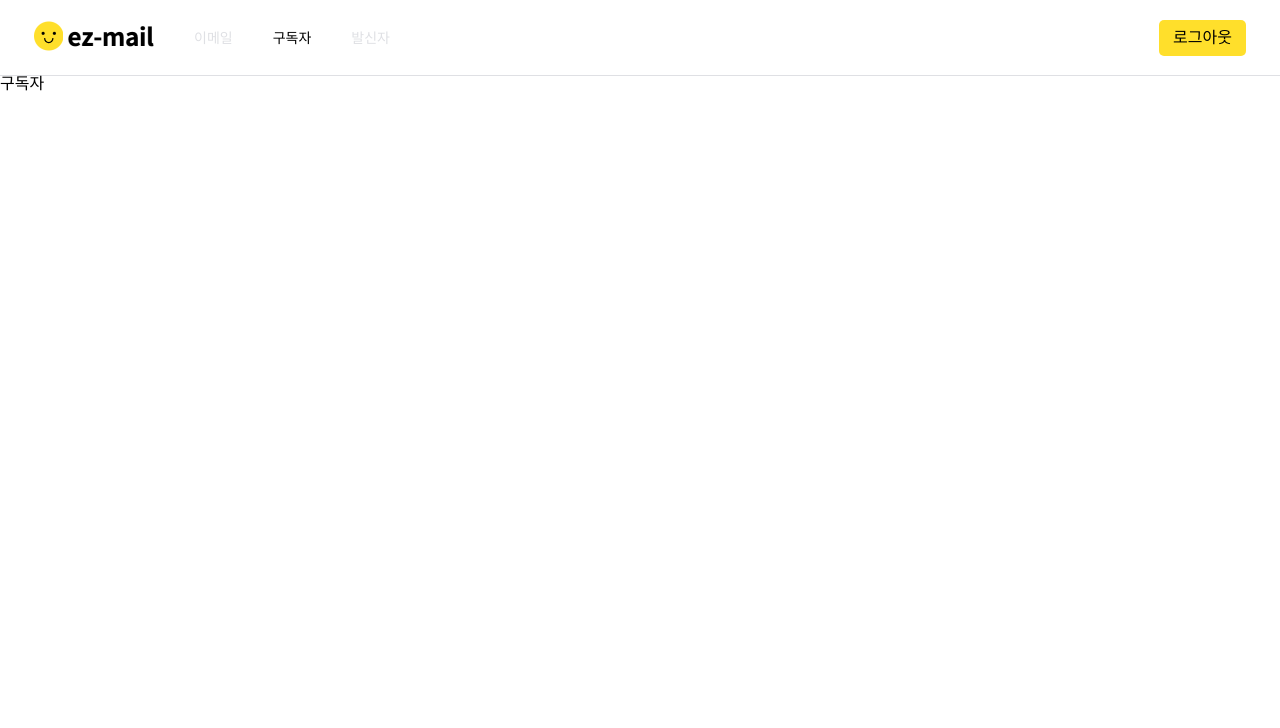
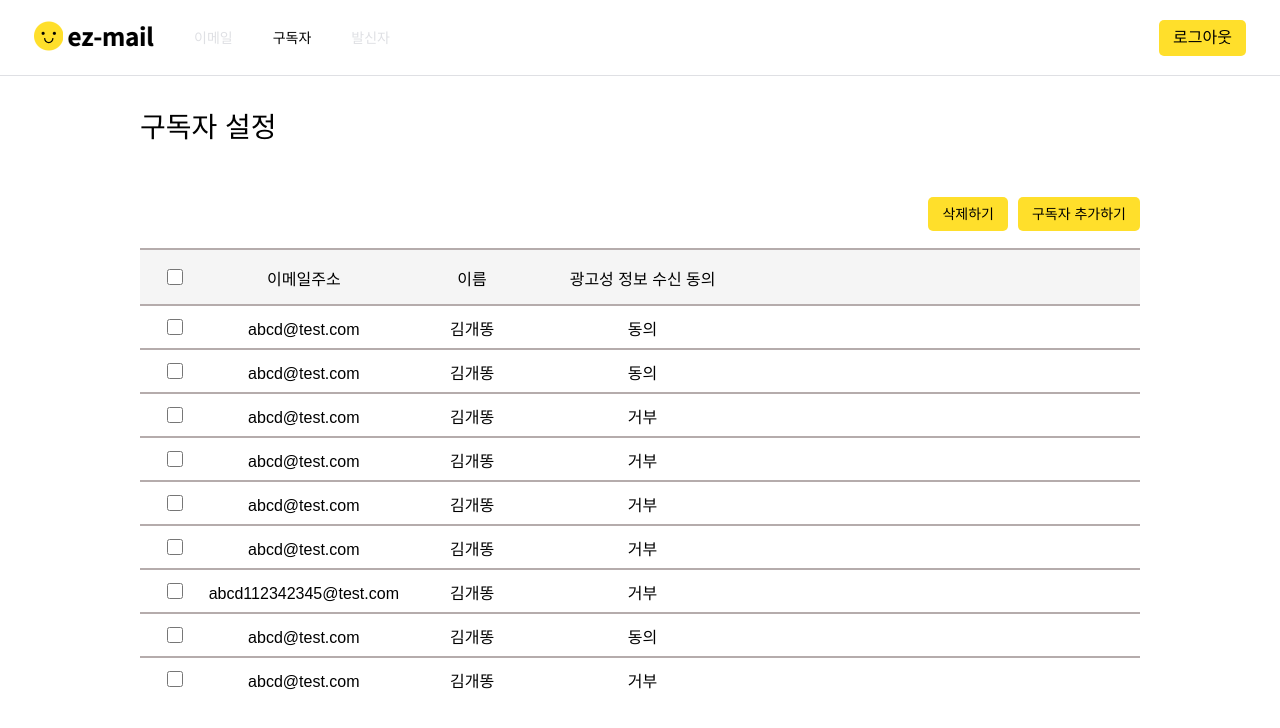
Before and after one commit to ez-mail/ez-mail-client-web, a React (Create React App) app: page /subscribers in a window 1280 px wide. Shown: the top 728 px of the page. Built offline with nearby package versions, Linux system fonts and the light colour scheme.

Commit message:
feat: 구독자 페이지 추가 & 이전 페이지들 style 수정 1. 구독자 페이지 추가했습니다. 2. 공통 버튼 컴포넌트 추가했습니다. 3. subscriber 파일을 subscriber 폴더 안으로 이동했습니다. 4. 이전 페이지들 잘못 적용된 css 수정하였습니다.

```diff
--- a/package.json
+++ b/package.json
@@ -1,6 +1,6 @@
 {
   "name": "client",
-  "version": "0.8.0",
+  "version": "0.9.0",
   "private": true,
   "dependencies": {
     "@fortawesome/fontawesome-svg-core": "^6.3.0",
--- /dev/null
+++ b/src/components/CommonButton.jsx
@@ -0,0 +1,34 @@
+import React from 'react';
+import styled from 'styled-components';
+
+export default function CommonButton({
+  children,
+  padding,
+  color,
+  backgroundColor,
+  fontSize,
+  fontWeight,
+  onClick,
+}) {
+  return (
+    <Button
+      padding={padding}
+      color={color}
+      backgroundColor={backgroundColor}
+      fontSize={fontSize}
+      fontWeight={fontWeight}
+      onClick={onClick}
+    >
+      {children}
+    </Button>
+  );
+}
+
+const Button = styled.button`
+  padding: ${props => props.padding || '10px 14px'};
+  border-radius: 5px;
+  background-color: ${props => props.backgroundColor || '#ffdf2b'};
+  font-size: ${props => props.fontSize || '14px'};
+  font-weight: ${props => props.fontWeight || '500'};
+  cursor: pointer;
+`;
--- a/src/pages/Subscribers.jsx
+++ /dev/null
@@ -1,5 +0,0 @@
-import React from 'react';
-
-export default function Subscribers() {
-  return <div>구독자</div>;
-}
--- a/src/pages/emails/EmailEditingStep01.jsx
+++ b/src/pages/emails/EmailEditingStep01.jsx
@@ -172,15 +172,15 @@ const Title = styled.span`
 const SubscriberTable = styled.div`
   overflow: auto;
   height: 300px;
+  border-top: 2px solid #b5acac;
   table {
     width: 100%;
     thead {
       position: sticky;
-      top: -1px;
+      top: 0;
       background-color: #f5f5f5;
       tr {
         padding: 30px 0;
-        border-top: 2px solid #b5acac;
         &:last-child {
           border-bottom: 2px solid #b5acac;
         }
--- a/src/pages/emails/Emails.jsx
+++ b/src/pages/emails/Emails.jsx
@@ -131,14 +131,13 @@ const MainContainer = styled.div`
   display: flex;
   flex-direction: column;
   width: 1000px;
-  height: 640px;
   margin: auto;
 `;
 
 const ContentRows = styled.ul`
   overflow: auto;
   width: 1000px;
-  height: 640px;
+  height: 440px;
   margin: auto;
 `;
 
--- /dev/null
+++ b/src/pages/subscribers/Subscribers.jsx
@@ -0,0 +1,215 @@
+import React from 'react';
+import { useNavigate } from 'react-router-dom';
+import styled from 'styled-components';
+
+import CommonButton from '../../components/CommonButton';
+
+const subscribersData = [
+  {
+    _id: '12315',
+    email: 'abcd@test.com',
+    name: '김개똥',
+    adAgreement: true,
+  },
+  {
+    _id: '123151',
+    email: 'abcd@test.com',
+    name: '김개똥',
+    adAgreement: true,
+  },
+  {
+    _id: '123152',
+    email: 'abcd@test.com',
+    name: '김개똥',
+    adAgreement: false,
+  },
+  {
+    _id: '123153',
+    email: 'abcd@test.com',
+    name: '김개똥',
+    adAgreement: false,
+  },
+  {
+    _id: '123154',
+    email: 'abcd@test.com',
+    name: '김개똥',
+    adAgreement: false,
+  },
+  {
+    _id: '123155',
+    email: 'abcd@test.com',
+    name: '김개똥',
+    adAgreement: false,
+  },
+  {
+    _id: '123156',
+    email: 'abcd112342345@test.com',
+    name: '김개똥',
+    adAgreement: false,
+  },
+  {
+    _id: '123157',
+    email: 'abcd@test.com',
+    name: '김개똥',
+    adAgreement: true,
+  },
+  {
+    _id: '123158',
+    email: 'abcd@test.com',
+    name: '김개똥',
+    adAgreement: false,
+  },
+  {
+    _id: '123159',
+    email: 'abcd@test.com',
+    name: '김개똥',
+    adAgreement: false,
+  },
+];
+export default function Subscribers() {
+  const navigate = useNavigate();
+
+  const handleDeleteSubscriberButtonClick = () => {
+    console.log('구독자 삭제');
+  };
+
+  const handleNewSubscriberButtonClick = () => {
+    console.log('구독자 추가 화면 이동');
+    navigate(`/subscribers/addition`);
+  };
+
+  const tableHead = (
+    <tr>
+      <td>
+        <input type="checkbox" />
+      </td>
+      <td>이메일주소</td>
+      <td>이름</td>
+      <td>광고성 정보 수신 동의</td>
+    </tr>
+  );
+
+  const subscribers = subscribersData.map(item => {
+    return (
+      <tr>
+        <td>
+          <input type="checkbox" />
+        </td>
+        <td>{item.email}</td>
+        <td>{item.name}</td>
+        <td>{item.adAgreement ? '동의' : '거부'}</td>
+      </tr>
+    );
+  });
+
+  return (
+    <section>
+      <MainContainer>
+        <Title>구독자 설정</Title>
+        <ContainerNav>
+          <CommonButton onClick={handleDeleteSubscriberButtonClick}>
+            삭제하기
+          </CommonButton>
+          <CommonButton onClick={handleNewSubscriberButtonClick}>
+            구독자 추가하기
+          </CommonButton>
+        </ContainerNav>
+        <SubscriberTable>
+          <table>
+            <thead>{tableHead}</thead>
+            <tbody>{subscribers}</tbody>
+          </table>
+        </SubscriberTable>
+      </MainContainer>
+    </section>
+  );
+}
+
+const MainContainer = styled.div`
+  display: flex;
+  flex-direction: column;
+  width: 1000px;
+  margin: auto;
+`;
+
+const Title = styled.span`
+  padding: 38px 0;
+  font-size: 28px;
+  font-weight: 500;
+`;
+
+const SubscriberTable = styled.div`
+  overflow: auto;
+  height: 440px;
+  table {
+    width: 100%;
+    thead {
+      position: sticky;
+      top: -1px;
+      background-color: #f5f5f5;
+      tr {
+        padding: 30px 0;
+        &:last-child {
+          border-bottom: 2px solid #b5acac;
+        }
+      }
+      td {
+        padding: 16px 0;
+        text-align: center;
+        &:nth-child(1) {
+          width: 7%;
+        }
+        &:nth-child(2) {
+          width: 15%;
+        }
+        &:nth-child(3) {
+          width: 15%;
+        }
+        &:nth-child(4) {
+          padding: 0 400px 0 0;
+          width: 60%;
+        }
+      }
+    }
+    tbody {
+      tr {
+        padding: 30px 0;
+        border-top: 2px solid #b5acac;
+        &:last-child {
+          border-bottom: 2px solid #b5acac;
+        }
+      }
+      td {
+        padding: 10px 0;
+        text-align: center;
+        &:nth-child(1) {
+          width: 7%;
+        }
+        &:nth-child(2) {
+          width: 15%;
+        }
+        &:nth-child(3) {
+          width: 15%;
+        }
+        &:nth-child(4) {
+          padding: 0 400px 0 0;
+          width: 60%;
+        }
+      }
+    }
+  }
+  input {
+    width: 16px;
+    height: 16px;
+    cursor: pointer;
+  }
+`;
+
+const ContainerNav = styled.div`
+  display: flex;
+  justify-content: flex-end;
+  align-items: center;
+  height: 70px;
+  border-bottom: 2px solid #b5acac;
+  gap: 10px;
+`;
--- a/src/routes/index.jsx
+++ b/src/routes/index.jsx
@@ -11,7 +11,7 @@ import Step01 from '../pages/emails/EmailEditingStep01';
 import Step02 from '../pages/emails/EmailEditingStep02';
 import Step03 from '../pages/emails/EmailEditingStep03';
 import Step04 from '../pages/emails/EmailEditingStep04';
-import Subscribers from '../pages/Subscribers';
+import Subscribers from '../pages/subscribers/Subscribers';
 
 const router = createBrowserRouter([
   {
```
